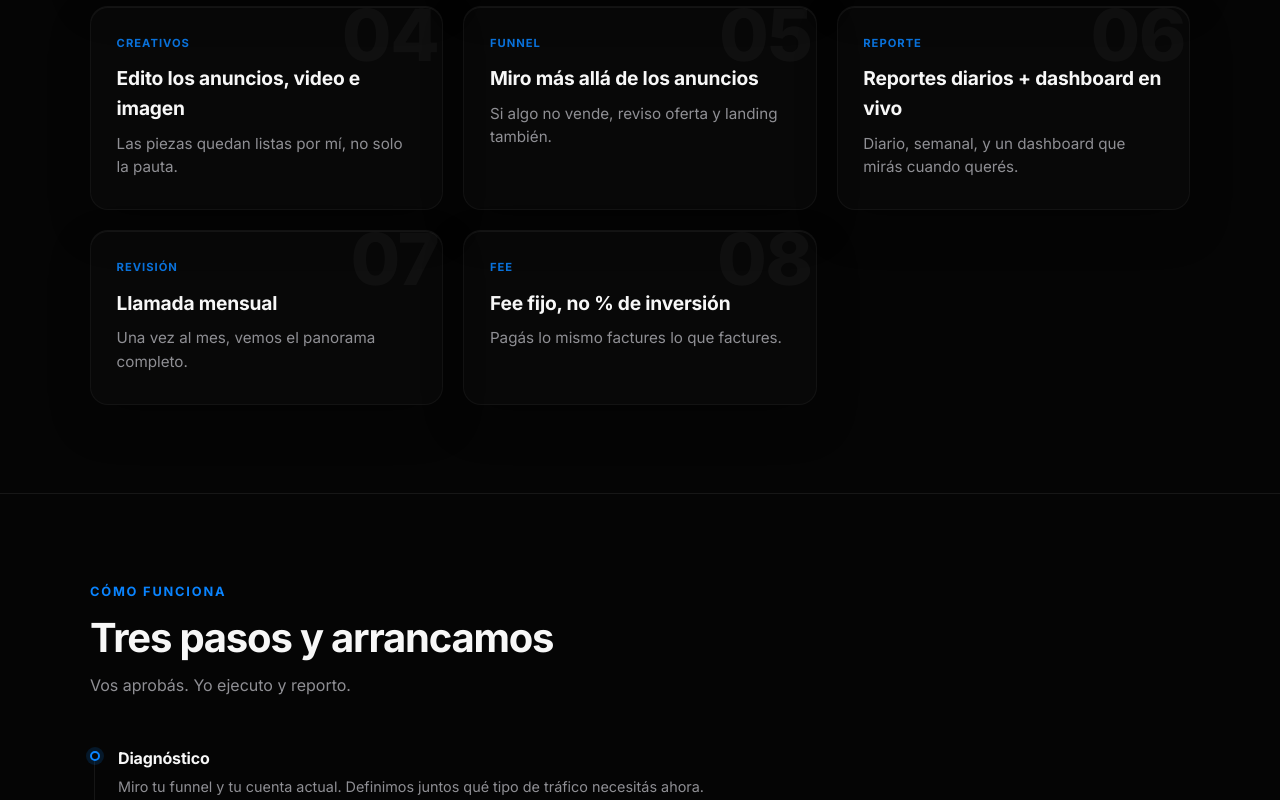
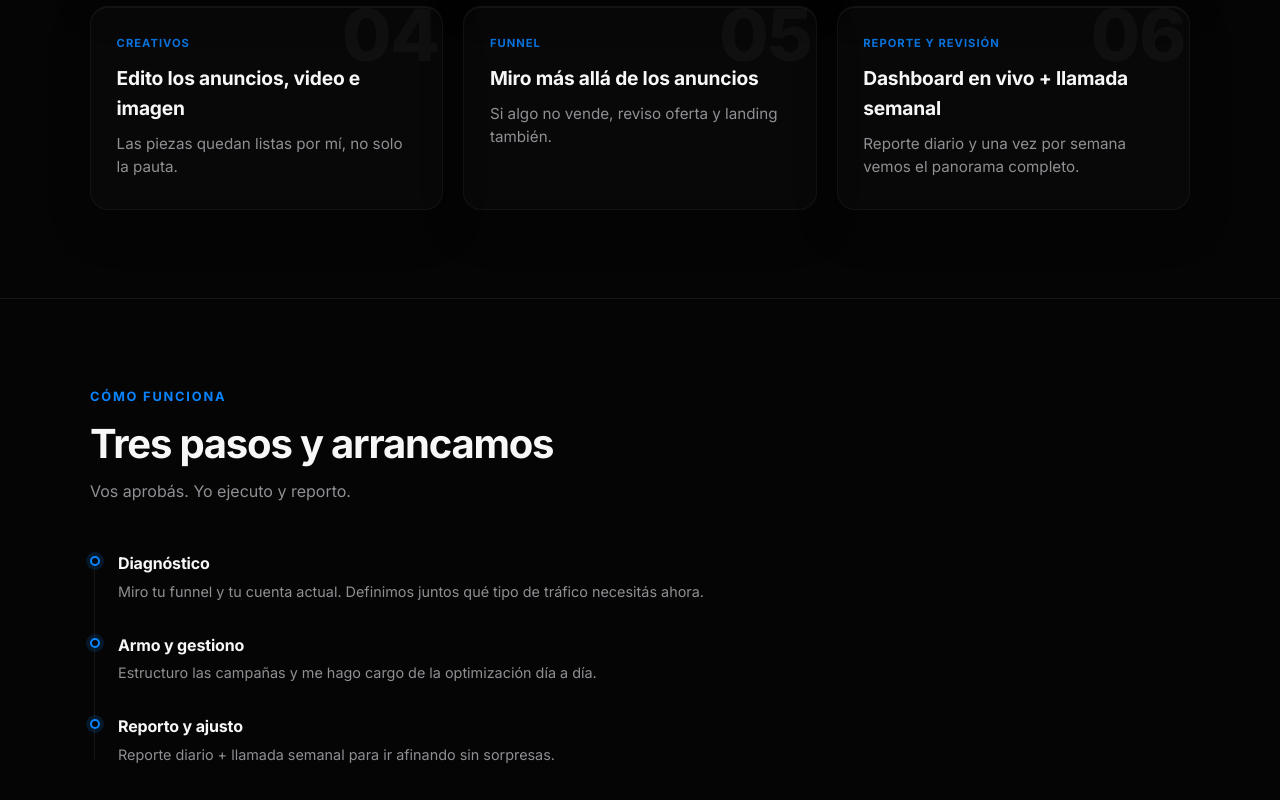
Before and after one commit to ramaskere/Ramaruizmkt, a Next.js app: page / in a window 1280 px wide. Shown: the part 1320-2120 px from the top of the page. Built offline with nearby package versions, Linux system fonts and the light colour scheme.

Commit message:
Reducir Qué incluye a 6 tarjetas y pasar a llamada semanal
Saca la tarjeta de Fee (redundante con la sección de Cupo) y une
Reporte + Revisión en una sola tarjeta. Cambia la cadencia de llamada
de mensual a semanal en Qué incluye y Cómo funciona.

```diff
--- a/app/page.tsx
+++ b/app/page.tsx
@@ -104,19 +104,9 @@ export default function Home() {
                 <p>Si algo no vende, reviso oferta y landing también.</p>
               </li>
               <li className="card reveal" data-n="06">
-                <span className="card-tag">Reporte</span>
-                <h3>Reportes diarios + dashboard en vivo</h3>
-                <p>Diario, semanal, y un dashboard que mirás cuando querés.</p>
-              </li>
-              <li className="card reveal" data-n="07">
-                <span className="card-tag">Revisión</span>
-                <h3>Llamada mensual</h3>
-                <p>Una vez al mes, vemos el panorama completo.</p>
-              </li>
-              <li className="card reveal" data-n="08">
-                <span className="card-tag">Fee</span>
-                <h3>Fee fijo, no % de inversión</h3>
-                <p>Pagás lo mismo factures lo que factures.</p>
+                <span className="card-tag">Reporte y revisión</span>
+                <h3>Dashboard en vivo + llamada semanal</h3>
+                <p>Reporte diario y una vez por semana vemos el panorama completo.</p>
               </li>
             </ul>
           </div>
@@ -148,7 +138,7 @@ export default function Home() {
                 <span className="timeline-dot" aria-hidden="true" />
                 <h4>Reporto y ajusto</h4>
                 <p>
-                  Reporte semanal + llamada mensual para ir afinando sin
+                  Reporte diario + llamada semanal para ir afinando sin
                   sorpresas.
                 </p>
               </li>
```
